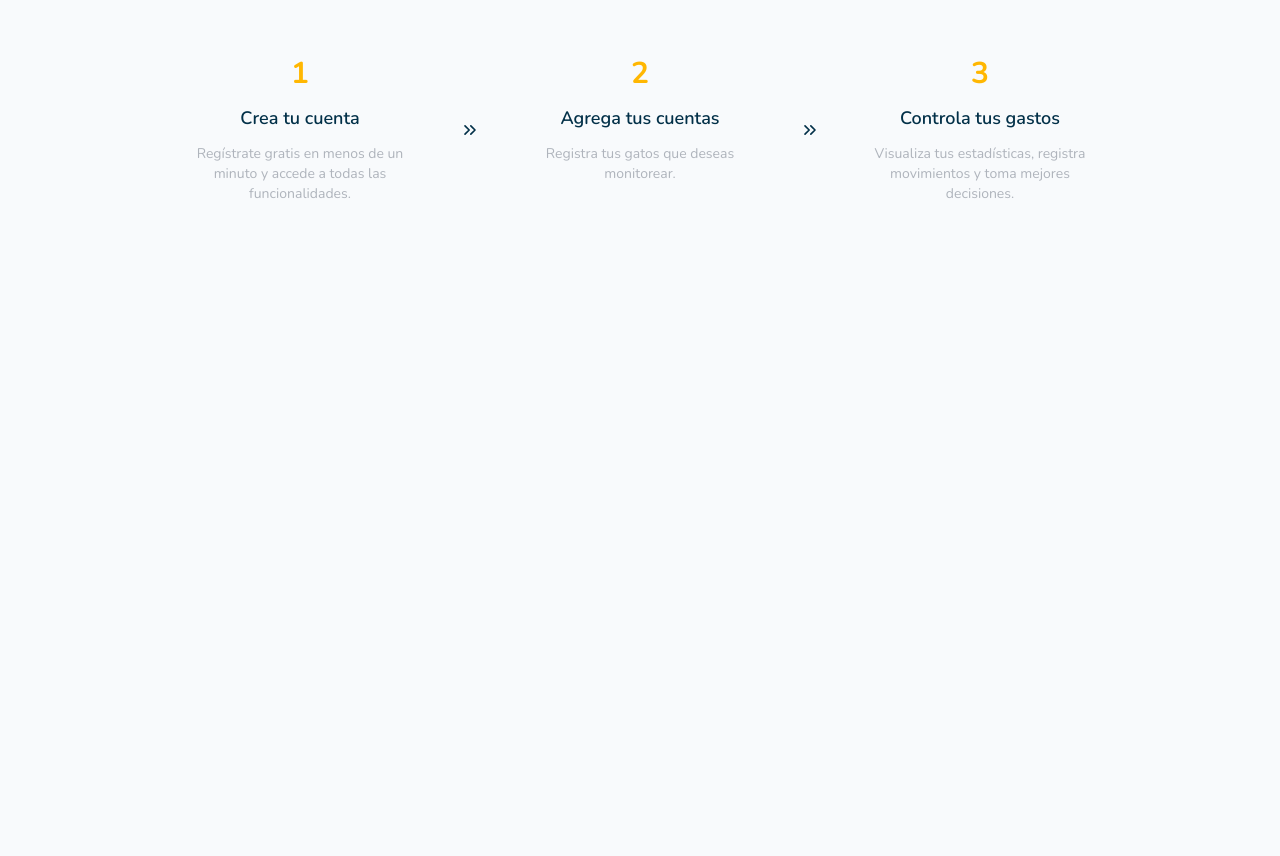
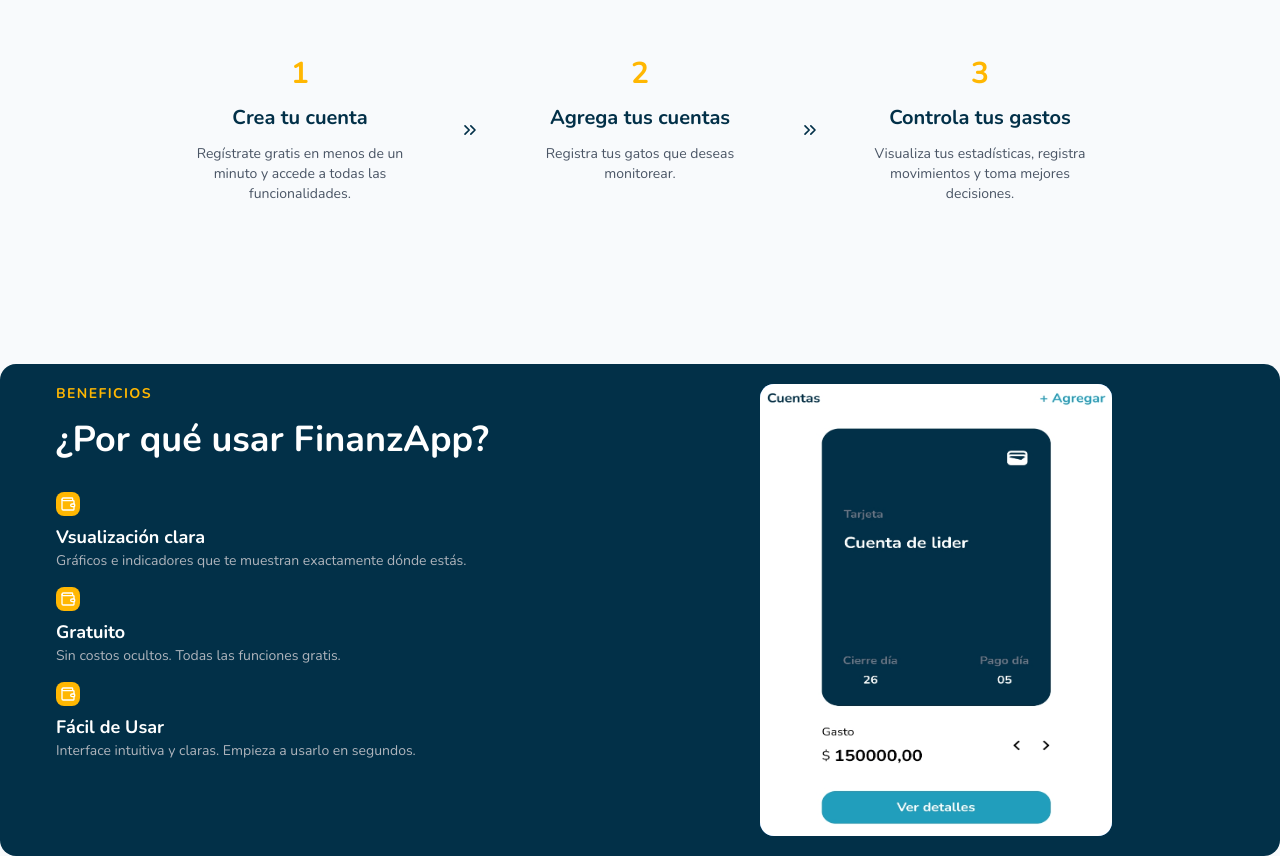
Before and after one commit to JahirMM/SpendManage, a Next.js app: page / in a window 1280 px wide. Shown: the part 1818-2674 px from the top of the page. Before the commit the page ends 2022 px from the top, so only its background shows below. Built offline with nearby package versions, Linux system fonts and the light colour scheme.

Commit message:
feat(home): sección de beneficios terminada

```diff
--- a/src/app/page.tsx
+++ b/src/app/page.tsx
@@ -1,7 +1,8 @@
+import HowItWorks from "@/src/home/components/HowItWorks";
+import Benefits from "@/src/home/components/Benefits";
 import Features from "@/src/home/components/Features";
 import Header from "@/src/home/components/Header";
 import Hero from "@/src/home/components/Hero";
-import HowItWorks from "../home/components/HowItWorks";
 
 export default function Home() {
   return (
@@ -11,6 +12,7 @@
         <Hero />
         <Features />
         <HowItWorks />
+        <Benefits />
       </main>
       <div
         className="absolute top-0 w-full h-[850px]"
--- /dev/null
+++ b/src/home/components/Benefits.tsx
@@ -0,0 +1,56 @@
+import { Wallet } from "lucide-react";
+
+function Benefits() {
+  const data = [
+    {
+      title: "Vsualización clara",
+      description:
+        "Gráficos e indicadores que te muestran exactamente dónde estás.",
+      icon: Wallet,
+    },
+    {
+      title: "Gratuito",
+      description: "Sin costos ocultos. Todas las funciones gratis.",
+      icon: Wallet,
+    },
+    {
+      title: "Fácil de Usar",
+      description:
+        "Interface intuitiva y claras. Empieza a usarlo en segundos.",
+      icon: Wallet,
+    },
+  ];
+  return (
+    <section className="grid grid-cols-1 gap-4 p-5 mt-40 bg-primary rounded-2xl md:grid-cols-2 lg:px-14">
+      <div>
+        <div className="mb-8">
+          <p className="mb-4 text-sm font-bold tracking-widest uppercase text-secondary">
+            Beneficios
+          </p>
+          <h2 className="text-2xl font-bold text-white md:text-3xl lg:text-4xl">
+            ¿Por qué usar FinanzApp?
+          </h2>
+        </div>
+        <div className="space-y-4">
+          {data.map((benefit, index) => (
+            <article key={index}>
+              <span className="inline-block p-1 rounded-md bg-secondary">
+                <benefit.icon className="text-white size-4" />
+              </span>
+              <h3 className="text-lg font-bold text-white">{benefit.title}</h3>
+              <p className="text-sm text-muted">{benefit.description}</p>
+            </article>
+          ))}
+        </div>
+      </div>
+
+      <div className="flex justify-center">
+        <div className="h-[452px] w-[352px] rounded-xl bg-blue-400">
+            <img src="/images/home/account.png" alt="Lista de cuentas que el usuario puede crear" className="w-full h-full rounded-xl" />
+        </div>
+      </div>
+    </section>
+  );
+}
+
+export default Benefits;
--- a/src/home/components/Features.tsx
+++ b/src/home/components/Features.tsx
@@ -56,7 +56,7 @@
               <span className="inline-block p-2 rounded-md bg-secondary">
                 <feature.icon className="text-white size-5" />
               </span>
-              <h3 className="text-lg font-bold text-primary">
+              <h3 className="mt-2 mb-3 text-lg font-bold text-primary">
                 {feature.title}
               </h3>
               <p className="text-sm">{feature.description}</p>
--- a/src/home/components/HowItWorks.tsx
+++ b/src/home/components/HowItWorks.tsx
@@ -70,10 +70,10 @@
               <span className="text-3xl font-bold text-secondary">
                 {item.id}
               </span>
-              <h3 className="text-lg font-semibold text-primary">
+              <h3 className="text-lg font-bold text-primary md:text-xl">
                 {item.title}
               </h3>
-              <p className="mx-auto text-sm max-w-60 text-muted">
+              <p className="mx-auto text-sm text-gray-600 max-w-60">
                 {item.description}
               </p>
             </article>
```
Also changed, not shown: public/images/home/account.png (added).
